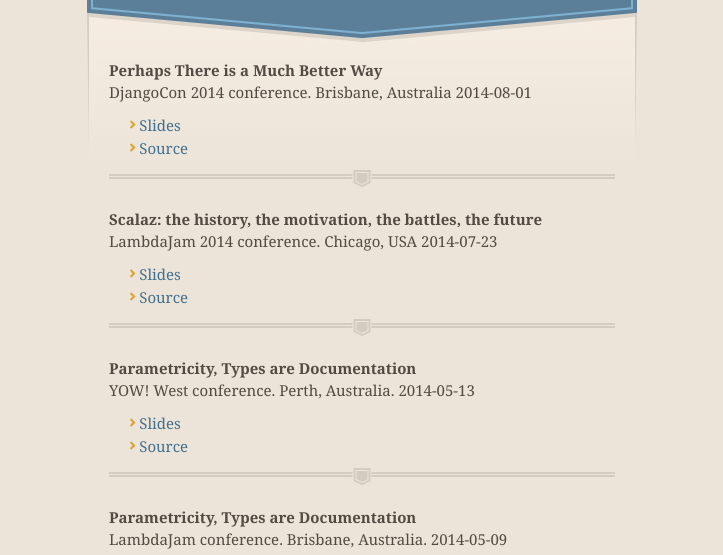
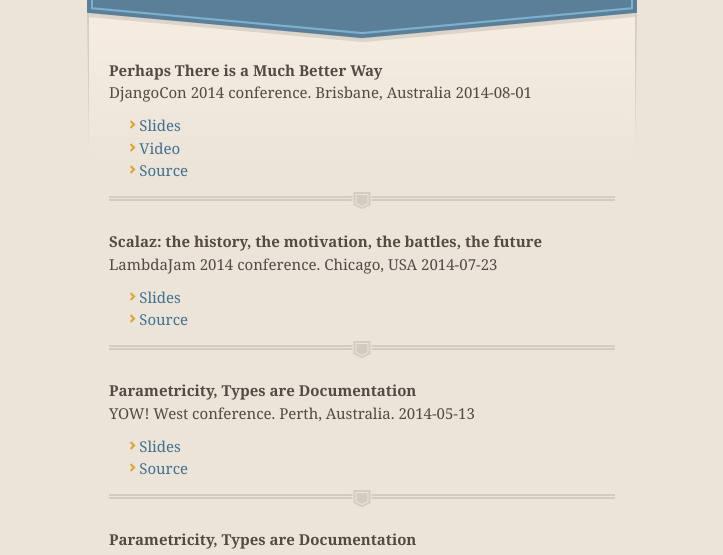
Before and after one commit to AndreasS2501/talks, a plain HTML site: page index.html in a window 1280 px wide. Shown: the part 172-727 px from the top of the page, without its empty margins (278-1001 px from the left). Drawn offline with nearby package versions, Linux system fonts and the light colour scheme.

Commit message:
djangocon video

```diff
--- a/index.html
+++ b/index.html
@@ -46,6 +46,7 @@
         <div class="talk-links">
         <ul>
           <li><a href="https://dl.dropboxusercontent.com/u/7810909/media/doc/djangocon-2014/347452080349c2d15b28bf6e2dbc0d7d88c3a948/djangocon-2014.pdf">Slides</a></li>
+          <li><a href="https://www.youtube.com/watch?v=uqsZa36Io2M">Video</a></li>
           <li><a href="https://github.com/tonymorris/djangocon-2014/">Source</a></li>
         </ul>
         </div>
```
